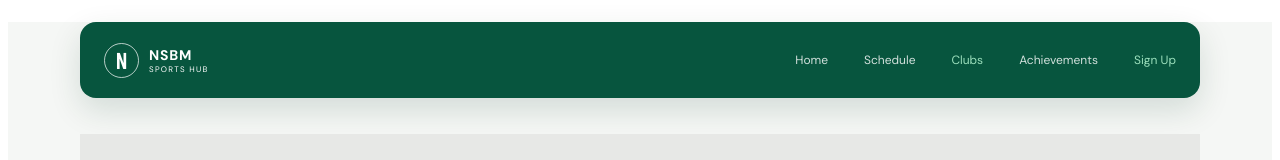
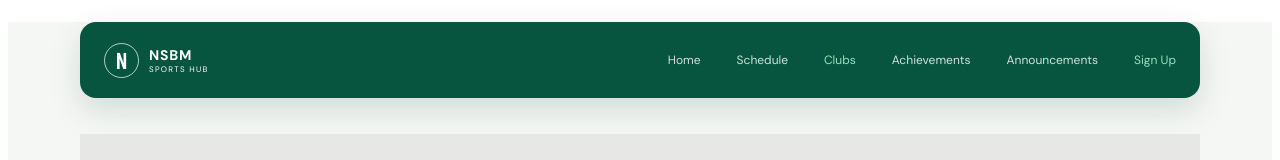
Before and after one commit to NSBM-SportsHub/Development, a React (Vite) app in the folder frontend/: page /sports-clubs in a window 1280 px wide. Shown: the top 160 px of the page. Built offline with nearby package versions, Linux system fonts and the light colour scheme.

Commit message:
fix the nav bar -in the clubs page announcement not there-

```diff
--- a/frontend/src/modules/sports-clubs/index.jsx
+++ b/frontend/src/modules/sports-clubs/index.jsx
@@ -49,6 +49,7 @@ export default function SportsClubs() {
           <a href="/training-attendance">Schedule</a>
           <a className="active" href="/sports-clubs">Clubs</a>
           <a href="/sports-clubs">Achievements</a>
+          <a href="/announcements">Announcements</a>
           <a className="sports-signup" href="/sports-clubs/new">Sign Up</a>
         </nav>
       </header>
```
